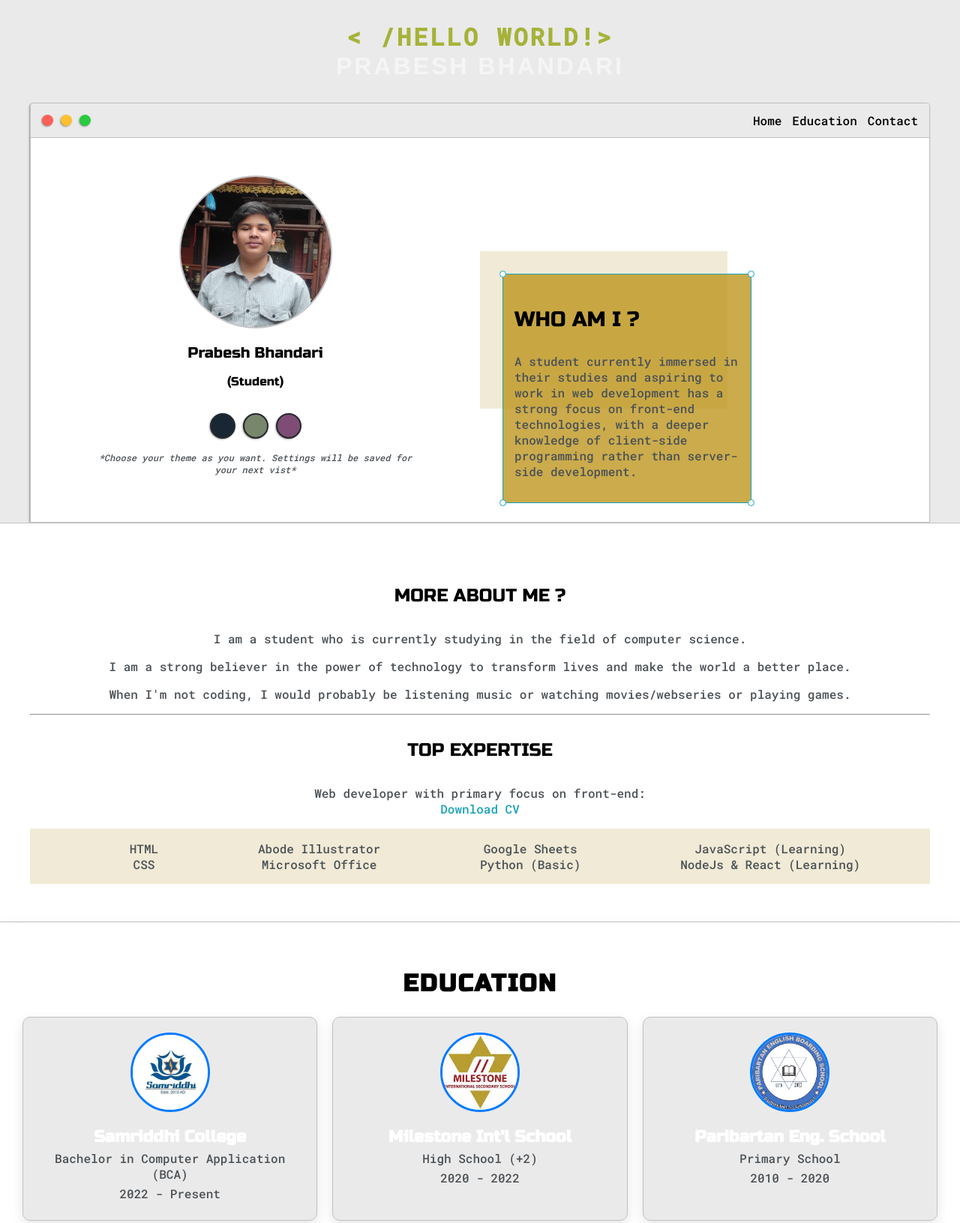
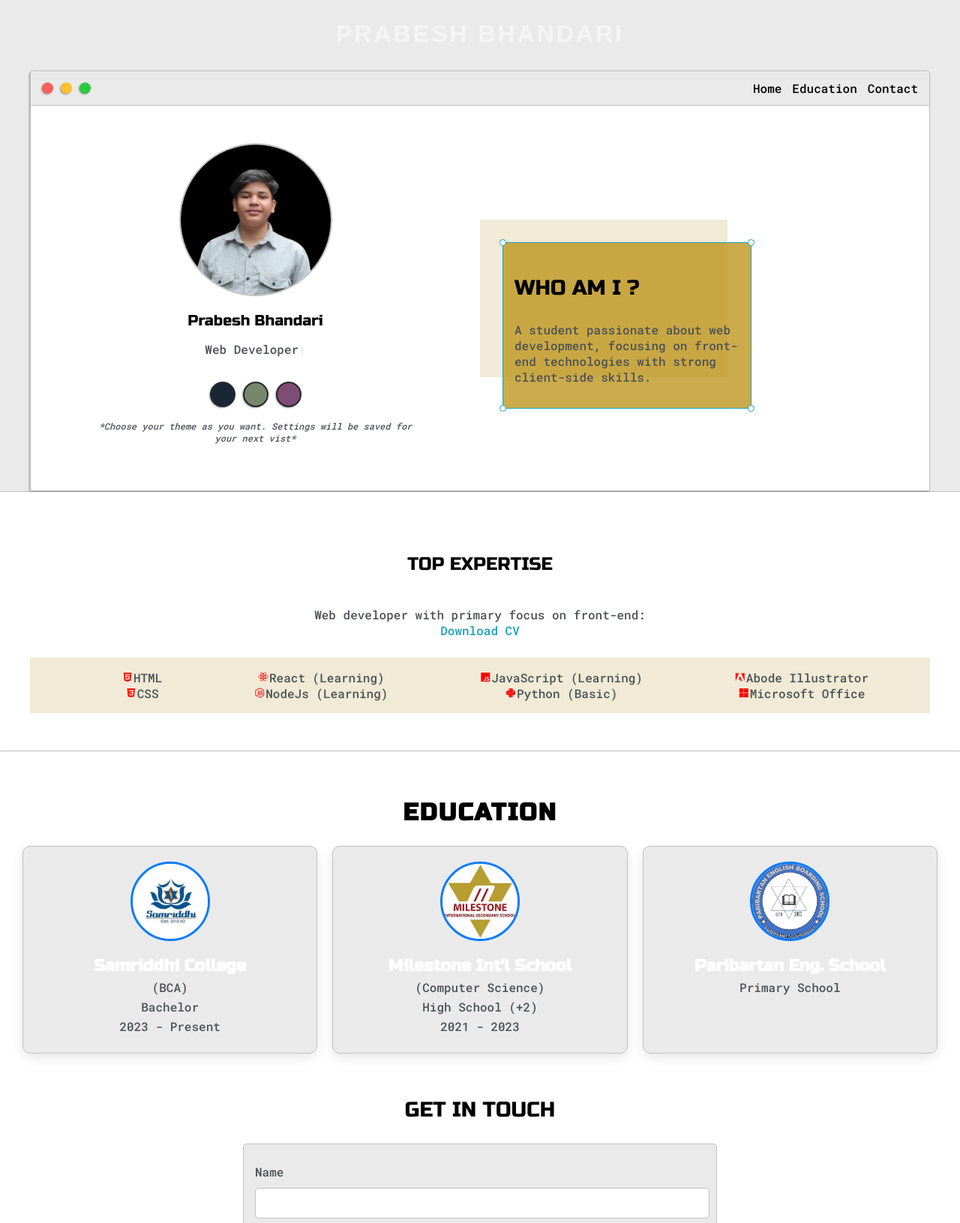
Before and after one commit to PrabeshBhandar1/Prabesh-Bhandari-No-react-Used-, a plain HTML site: page index.html in a window 1280 px wide. Shown: the top 1631 px of the page at 75% size. Drawn offline with nearby package versions, Linux system fonts and the light colour scheme.

Commit message:
Redesigning Website

```diff
--- a/default.css
+++ b/default.css
@@ -17,7 +17,7 @@
 	--accentColor: #007bff;
 	--shadowColor: rgba(0, 0, 0, 0.1);
 	--scrollbarTrack: #192734;
-	--scrollbarThumb: linear-gradient(180deg, #ff4500, #ff6347, #ff4500);
+	--scrollbarThumb: linear-gradient(180deg, #323590, #325aa9, #2f4d77);
 }
 
 html, body{
@@ -29,6 +29,9 @@ html, body{
 body *{
 	transition: 0.3s;
 }
+
+
+/* Scroll bar  */
 
 ::-webkit-scrollbar {
 	width: 10px;
@@ -44,13 +47,13 @@ body *{
 
 @keyframes burningFire {
 	0% {
-		box-shadow: 0 0 5px #ff4500;
+		box-shadow: 0 0 5px #002aff;
 	}
 	50% {
-		box-shadow: 0 0 15px #ff6347;
+		box-shadow: 0 0 15px #0173de;
 	}
 	100% {
-		box-shadow: 0 0 5px #ff4500;
+		box-shadow: 0 0 5px #0400ff;
 	}
 }
 
@@ -86,7 +89,7 @@ h6 { font-size: 16px;}
 .s1{
 	background-color: var(--mainColor);
 	border-bottom:1px solid var(--borderColor);
-	overflow:auto;
+	overflow: hideen;
 }
 
 .s2{
@@ -228,7 +231,7 @@ h1{
 	border:2px solid var(--borderColor);
 }
 #profile_pic:hover{
-	box-shadow: 4px 4px 80px 1px #e1a55caf;
+	box-shadow: 4px 4px 80px 1px #2b334158;
 }
 
 #theme-options-wrapper{
@@ -332,6 +335,11 @@ h1{
 	left: -5px
 }
 
+
+
+/* About section starts */
+
+
 .about-wrapper{
 	display: grid;
 	text-align: center;
@@ -340,7 +348,10 @@ h1{
 	padding-top: 50px;
 	gap:100px;
 }
-
+.about-wrapper p{
+	text-align: center;
+	padding: 10px 100px;
+}
 #skills{
 	display: flex;
 	justify-content: space-evenly;
@@ -358,6 +369,12 @@ h1{
 }
 
 
+
+/* Icons of Skills */
+
+#skills ul li i{
+	color: red;
+}
 
 
 .education-section {
--- a/index.html
+++ b/index.html
@@ -3,15 +3,25 @@
 
 <head>
 	<title>Prabesh Bhandari</title>
+	<link rel="icon" type="jpg" href="Prabesh_Bhandari_2.png">
 
 
 	<meta name="viewport" content="width=device-width, initial-scale=1, maximum-scale=1, minimum-scale=1" />
 
+	<!-- boxicons icons link -->
+	<link href='https://unpkg.com/boxicons@2.1.4/css/boxicons.min.css' rel='stylesheet'>
+
+	<!-- Fonts links -->
 	<link href="https://fonts.googleapis.com/css2?family=Russo+One&display=swap" rel="stylesheet">
 
 	<link href="https://fonts.googleapis.com/css2?family=Roboto+Mono:wght@500&family=Russo+One&display=swap"
 		rel="stylesheet">
 
+
+
+
+
+	<!-- Css links -->
 	<link rel="stylesheet" type="text/css" href="default.css">
 	<link id="theme-style" rel="stylesheet" type="text/css" href="">
 	<!-- <link rel="stylesheet" href="CSS/blue.css" type="text/css">
@@ -22,15 +32,16 @@
 
 <body>
 
+
 	<section class="s1">
 		<div class="main-container">
 			<div class="nameofmine">
 				<div class="wrapper">
 
 					<h1 class="name">
-						<span style="color: rgba(164, 176, 51, 0.975);">
+						<!-- <span style="color: rgba(164, 176, 51, 0.975);">
 							< /Hello World!>
-						</span> <br>
+						</span> <br> -->
 						Prabesh Bhandari
 					</h1>
 
@@ -42,7 +53,7 @@
 				<div class="nav-wrapper">
 
 
-					<a href="index.html">
+					<a href="#">
 						<div class="dots-wrapper">
 							<div id="dot-1" class="browser-dot"></div>
 							<div id="dot-2" class="browser-dot"></div>
@@ -52,22 +63,36 @@
 
 
 					<ul id="navigation">
-						<li><a href="index.html#home">Home</a></li>
+						<li><a href="#home">Home</a></li>
 						<!-- <li><a href="index.html#about">Facts</a></li> -->
-						<li><a href="index.html#education">Education</a></li>
+						<li><a href="#education">Education</a></li>
 						<!-- <li><a href="index.html#projects">Projects</a></li> -->
-						<li><a href="index.html#contact">Contact</a></li>
+						<li><a href="#contact">Contact</a></li>
 
 					</ul>
 				</div>
 
 				<div class="left-column">
 					<a name="home"></a>
-					<img id="profile_pic" src="Prabesh_Bhandari.jpg">
+					<img id="profile_pic" src="Prabesh_Bhandari_2.png">
 					<h5 style="text-align: center;line-height: 0;">Prabesh Bhandari</h5>
-					<h6 style="text-align: center;line-height: 0;">(Student)</h6>
+					<h5 style="text-align: center;line-height: 0;"><span class="auto-type"></span></h5>
 
 
+					<h6 style="text-align: center;line-height: 0;"><span id="element"></span></h6>
+
+					<!-- Load library from the CDN -->
+					<script src="https://unpkg.com/typed.js@2.1.0/dist/typed.umd.js"></script>
+
+					<!-- Setup and start animation! -->
+					<script>
+						var typed = new Typed('#element', {
+							strings: ['Student', 'Web Developer'],
+							typeSpeed: 50,
+							backspeed:150,
+							loop: true,
+						});
+					</script>
 					<div id="theme-options-wrapper">
 						<div data-mode="blue" id="blue-mode" class="theme-dot"></div>
 						<div data-mode="green" id="green-mode" class="theme-dot"></div>
@@ -86,9 +111,7 @@
 							<div id="corner-tl" class="corner"></div>
 							<div id="corner-tr" class="corner"></div>
 							<h3>WHO AM I ?</h3>
-							<p>A student currently immersed in their studies and aspiring to work in web development has
-								a strong focus on front-end technologies, with a deeper knowledge of client-side
-								programming rather than server-side development.</p>
+							<p>A student passionate about web development, focusing on front-end technologies with strong client-side skills.</p>
 							<div id="corner-br" class="corner"></div>
 							<div id="corner-bl" class="corner"></div>
 						</div>
@@ -104,48 +127,40 @@
 			<div class="about-wrapper">
 
 				<div class="about-me">
-					<h4>MORE ABOUT ME ?</h4>
+					<!-- <h4>MORE ABOUT ME ?</h4>
 					<p>
-						I am a student who is currently studying in the field of computer science.
-
+						Enthusiastic BCA student with a strong foundation in web development and front-end technologies. Passionate about problem-solving and creating user-friendly interfaces. Eager to apply technical skills in a dynamic software development role while continuously learning and growing.
 					</p>
 
-					<p>
-						I am a
-						strong believer in the power of technology to transform lives and make the world a better place.
-					</p>
-					<p>When I'm not coding, I would probably be listening music or watching movies/webseries or playing
-						games.</p>
-					<p></p>
-
-					<hr>
+					<hr> -->
 					<a name="expertise"></a>
 					<h4>TOP EXPERTISE</h4>
 
 					<p>Web developer with primary focus on front-end: <a target="_blank"
-							href="prabesh-bhandari-cv-merojob.pdf"><br> Download CV</a></p>
+							href="Prabesh_Bhandari_CV.pdf"><br> Download CV</a></p>
 
 					<div id="skills">
 						<ul>
-							<li>HTML</li>
+							<li><i class='bx bxl-html5'></i>HTML</li>
 
-							<li>CSS</li>
+							<li><i class='bx bxl-css3'></i>CSS</li>
 
 
 						</ul>
 
 						<ul>
-							<li>Abode Illustrator</li>
-							<li>Microsoft Office</li>
+							<li><i class='bx bxl-react'></i>React (Learning) </li>
+							<li><i class='bx bxl-nodejs'></i>NodeJs (Learning)</li>
 
 						</ul>
 						<ul>
-							<li>Google Sheets</li>
-							<li>Python (Basic)</li>
+							<li><i class='bx bxl-javascript'></i>JavaScript (Learning)</li>
+							<li><i class='bx bxl-python'></i>Python (Basic)</li>
 						</ul>
 						<ul>
-							<li>JavaScript (Learning)</li>
-							<li>NodeJs & React (Learning) </li>
+							<li><i class='bx bxl-adobe'></i>Abode Illustrator</li>
+							<li><i class='bx bxl-microsoft'></i>Microsoft Office</li>
+
 						</ul>
 
 					</div>
@@ -160,7 +175,7 @@
 	</section>
 
 
-	<section class="education-section">
+	<section class="education-section" id="education">
 
 		<a href="" name="projects"></a>
 
@@ -170,24 +185,28 @@
 				<img src="samriddhi.webp" alt="Samriddhi College">
 				<div class="education-info">
 					<h4>Samriddhi College</h4>
-                    <p>Bachelor in Computer Application (BCA)</p>
-                    <p>2022 - Present</p>
+
+					<p>(BCA)</p>
+					<p>Bachelor</p>
+					<p>2023 - Present</p>
 				</div>
 			</div>
 			<div class="education-item">
 				<img src="milestone.webp" alt="Milestone Int'l School">
 				<div class="education-info">
 					<h4>Milestone Int'l School</h4>
+					<p>(Computer Science)</p>
 					<p>High School (+2)</p>
-                    <p>2020 - 2022</p>
+					<p>2021 - 2023</p>
 				</div>
 			</div>
 			<div class="education-item">
 				<img src="circle logo boarding.png" alt="Paribartan Eng. School">
 				<div class="education-info">
 					<h4>Paribartan Eng. School</h4>
+
 					<p>Primary School</p>
-                    <p>2010 - 2020</p>
+					<!-- <p>2010 - 2020</p> -->
 				</div>
 			</div>
 		</div>
--- a/script.js
+++ b/script.js
@@ -47,3 +47,6 @@ const cursor = document.querySelector('.cursor');
         document.addEventListener('mousemove', (e) => {
             cursor.style.transform = `translate(${e.clientX}px, ${e.clientY}px)`;
         });
+
+
+// Type Writer effect
```
Also changed, not shown: Prabesh_Bhandari_1.png (added), Prabesh_Bhandari_2.png (added), 2 other files. Lines whose indentation alone changed are shown as unchanged.
